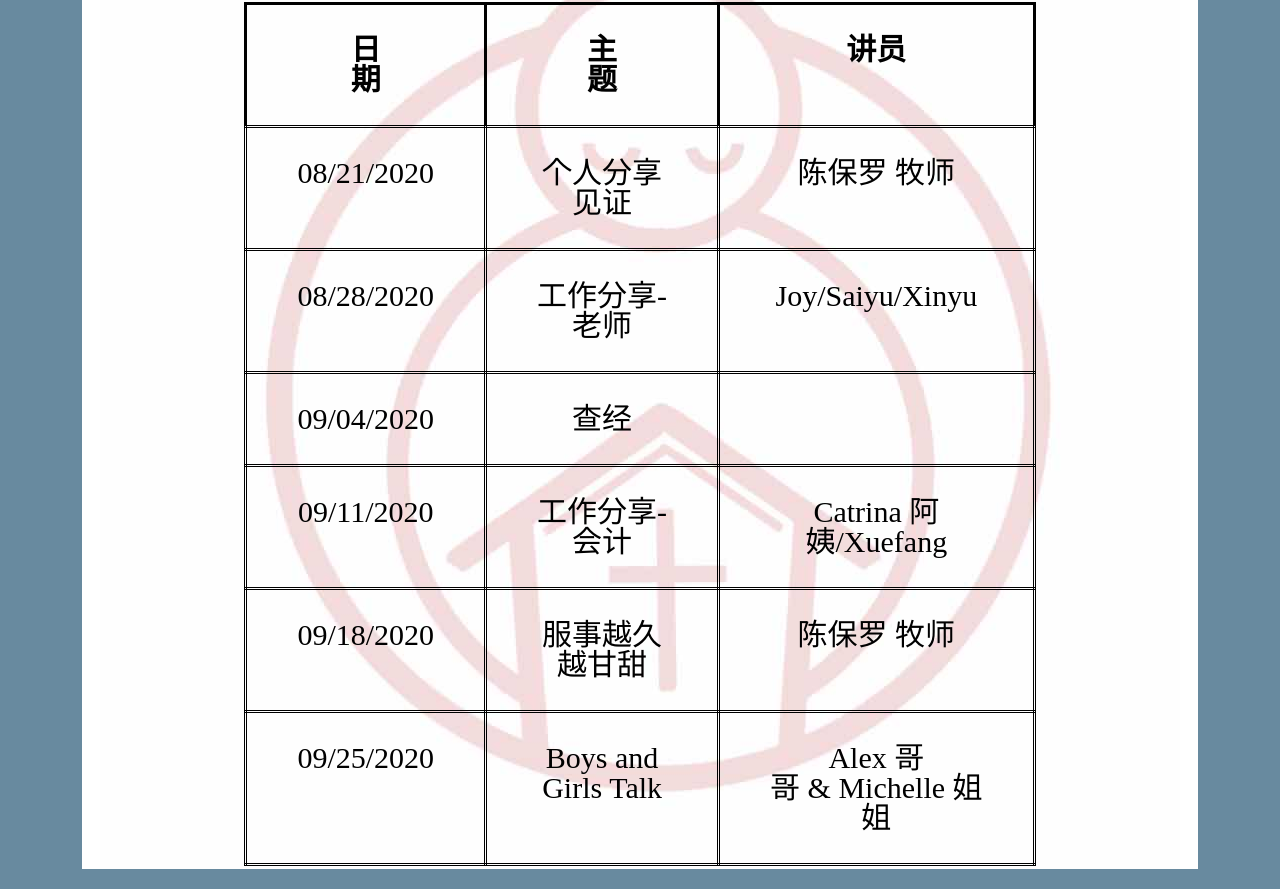
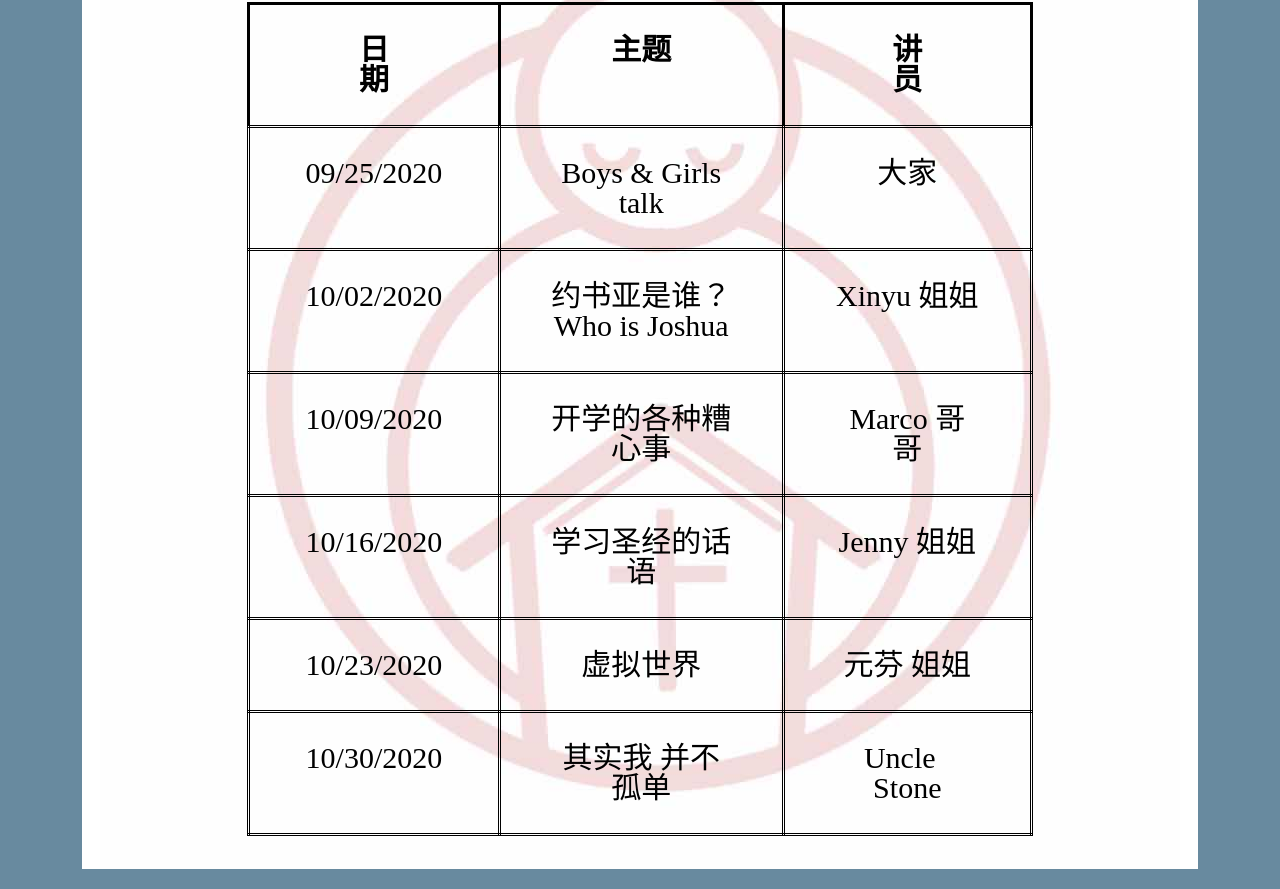
Before and after one commit to JoshuaFellowship/JoshuaFellowship.github.io, a plain HTML site: page index.html in a window 1280 px wide. Shown: the part 414-1303 px from the top of the page. Drawn offline with Linux system fonts and the light colour scheme.

Commit message:
update index.html

```diff
--- a/index.html
+++ b/index.html
@@ -42,34 +42,34 @@
                     <th>讲员</th>
                 </tr>
                 <tr>
-                    <td>08/21/2020</td>
-                    <td>个人分享见证</td>
-                    <td>陈保罗&nbsp;牧师</td>
+                    <td>09/25/2020</td>
+                    <td>Boys & Girls talk</td>
+                    <td>大家</td>
                 </tr>
                 <tr>
-                    <td>08/28/2020</td>
-                    <td>工作分享-老师</td>
-                    <td>Joy/Saiyu/Xinyu</td>
+                    <td>10/02/2020</td>
+                    <td>约书亚是谁？<br>Who is Joshua</td>
+                    <td>Xinyu&nbsp;姐姐</td>
                 </tr>
                 <tr>
-                    <td>09/04/2020</td>
-                    <td>查经</td>
-                    <td>&nbsp;</td>
+                    <td>10/09/2020</td>
+                    <td>开学的各种糟心事</td>
+                    <td>Marco&nbsp;哥哥</td>
                 </tr>
                 <tr>
-                    <td>09/11/2020</td>
-                    <td>工作分享-会计</td>
-                    <td>Catrina&nbsp;阿姨/Xuefang</td>
+                    <td>10/16/2020</td>
+                    <td>学习圣经的话语</td>
+                    <td>Jenny&nbsp;姐姐</td>
                 </tr>
                 <tr>
-                    <td>09/18/2020</td>
-                    <td>服事越久越甘甜</td>
-                    <td>陈保罗&nbsp;牧师</td>
+                    <td>10/23/2020</td>
+                    <td>虚拟世界</td>
+                    <td>元芬&nbsp;姐姐</td>
                 </tr>
                 <tr>
-                    <td>09/25/2020</td>
-                    <td>Boys and Girls Talk</td>
-                    <td>Alex&nbsp;哥哥&nbsp;&&nbsp;Michelle&nbsp;姐姐</td>
+                    <td>10/30/2020</td>
+                    <td>其实我&nbsp;并不孤单</td>
+                    <td>Uncle &nbsp; Stone </td>
                 </tr>
             </table>
 
```
